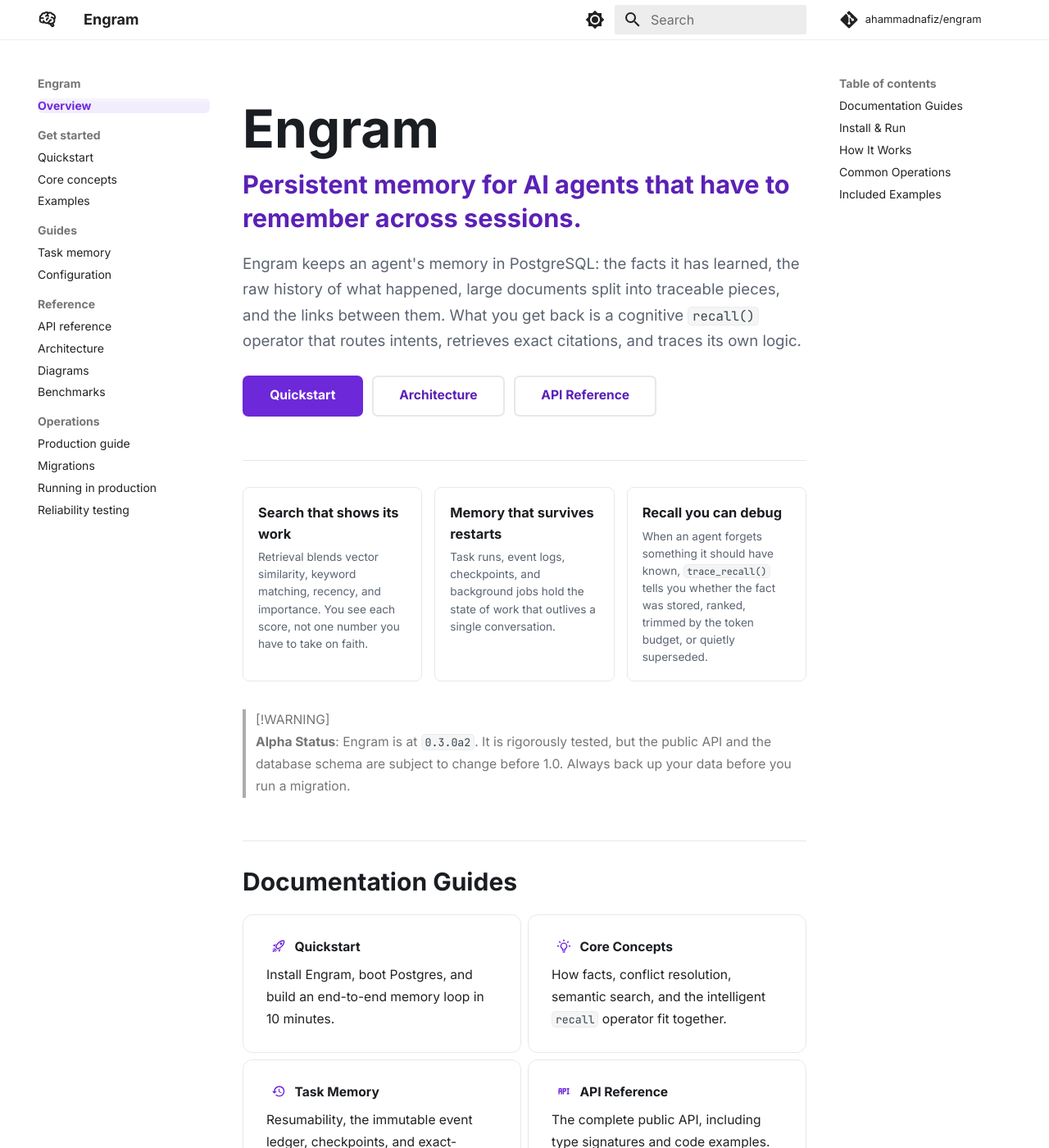
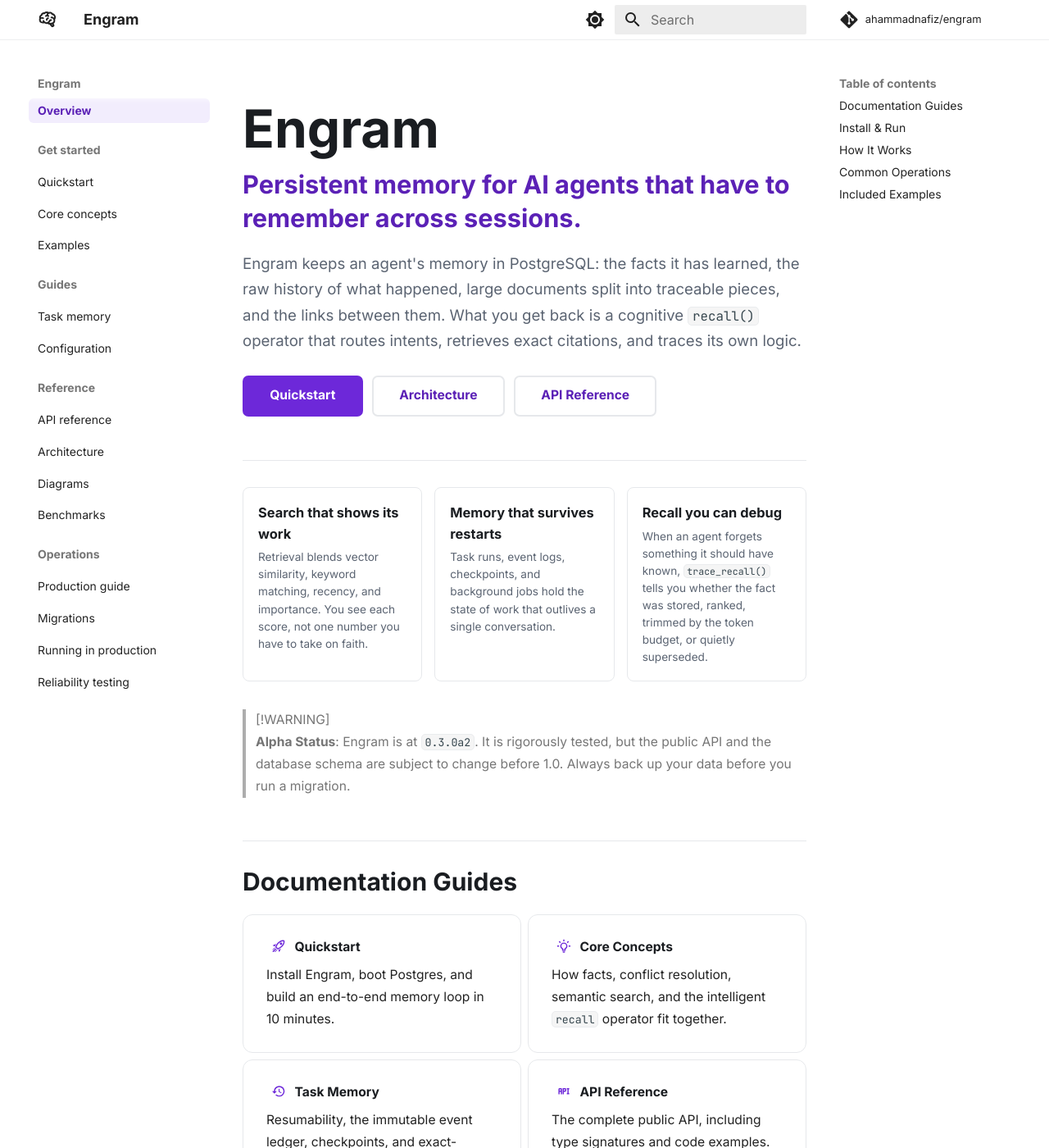
Before and after one commit to ahammadnafiz/engram, an MkDocs documentation site: the page built from docs/index.md, in a window 1280 px wide and 1400 px high. Shown: the whole window at 82% size. Built offline with MkDocs 1.6.1 and Material for MkDocs 9.7.7, drawn with Linux system fonts in a browser that asks for light colours; comment, search, counter and statistics services are not loaded.

Commit message:
style: enhance sidebar navigation and button hover states
- Updated sidebar navigation styles to improve alignment and visual clarity, including adjustments to active link colors and hover effects.
- Reasserted brand accent colors for default and slate color schemes to ensure consistency across the UI.
- Enhanced button hover states in the hero section for better contrast and readability, addressing issues with text visibility against background colors.

```diff
--- a/docs/stylesheets/extra.css
+++ b/docs/stylesheets/extra.css
@@ -37,21 +37,49 @@
   --md-typeset-a-color: #b794f6;
 }
 
-/* Neural-violet active states in the sidebar nav and "On this page" TOC */
-.md-nav__link--active,
-.md-nav__link:hover,
-.md-nav__item .md-nav__link--active {
-  color: var(--engram-accent);
+/* Material's palette CSS resets --md-typeset-a-color / --md-accent-fg-color
+   to its default indigo (#4051b5 light, #5e8bde slate) on <body> via
+   scheme+primary compound selectors, shadowing the :root brand override for
+   everything inside the page — links, active nav, accents all go off-brand.
+   Re-assert the brand accent with a matching (0,2,0) compound selector that
+   loads after palette.css, so it wins by specificity and order in both modes. */
+[data-md-color-scheme="default"][data-md-color-primary="white"],
+[data-md-color-scheme="slate"][data-md-color-primary="black"] {
+  --md-typeset-a-color: var(--engram-accent);
+  --md-accent-fg-color: var(--engram-accent);
 }
 
-.md-nav__link--active {
-  font-weight: 700;
+/* ── Sidebar navigation ─────────────────────────────────────────────
+   The pill is pulled left with a negative margin so the link text stays
+   aligned with the section labels while the highlight gets real
+   horizontal breathing room — an intentional highlight, not a swatch. */
+.md-nav--primary .md-nav__link {
+  border-radius: 6px;
+  margin-left: -0.55rem;
+  padding: 0.3rem 0.55rem;
+  transition: color 100ms ease, background-color 100ms ease;
 }
 
-/* Soft highlighted active item, like the screenshot's left rail */
+.md-nav--primary a.md-nav__link:not(.md-nav__link--active):hover {
+  background: var(--engram-panel-soft);
+  color: var(--engram-ink);
+}
+
 .md-nav--primary .md-nav__item .md-nav__link--active {
   background: var(--engram-accent-soft);
-  border-radius: 6px;
+  color: var(--engram-accent-strong);
+  font-weight: 600;
+}
+
+.md-nav--primary .md-nav__item .md-nav__link--active:hover {
+  background: var(--engram-accent-soft);
+  color: var(--engram-accent-strong);
+}
+
+/* "On this page" TOC: accent text only, no background pill */
+.md-nav--secondary .md-nav__link--active {
+  color: var(--engram-accent-strong);
+  font-weight: 600;
 }
 
 /* Primary CTA uses the neural accent (the white/black header leaves
@@ -241,6 +269,21 @@
   color: var(--engram-accent-strong);
 }
 
+/* Secondary button hover: fill with accent and flip the text to a
+   contrasting color. Without this, Material fills the background with the
+   accent while the text stays purple — the washed-out, unreadable state. */
+.engram-hero .md-button:not(.md-button--primary):hover,
+.engram-hero .md-button:not(.md-button--primary):focus {
+  background-color: var(--engram-accent);
+  border-color: var(--engram-accent);
+  color: #ffffff;
+}
+
+[data-md-color-scheme="slate"] .engram-hero .md-button:not(.md-button--primary):hover,
+[data-md-color-scheme="slate"] .engram-hero .md-button:not(.md-button--primary):focus {
+  color: #15181d;
+}
+
 .engram-signal-grid {
   display: grid;
   gap: 0.75rem;
```
